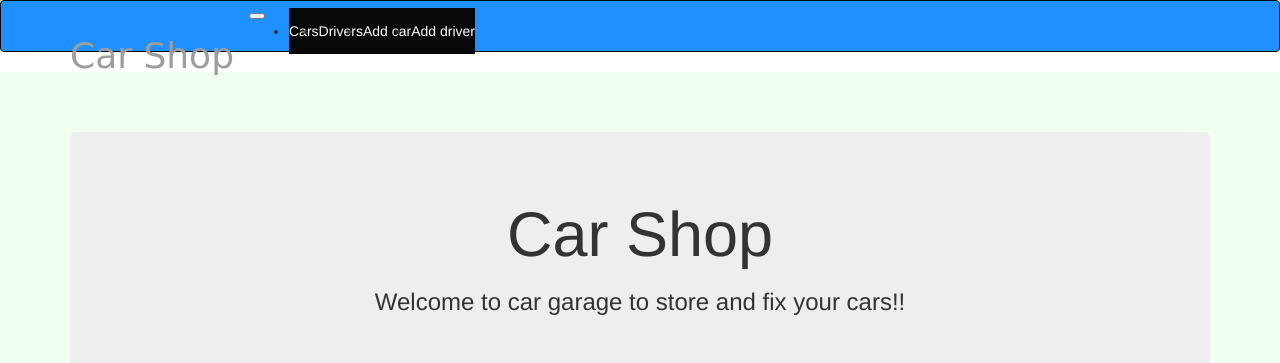
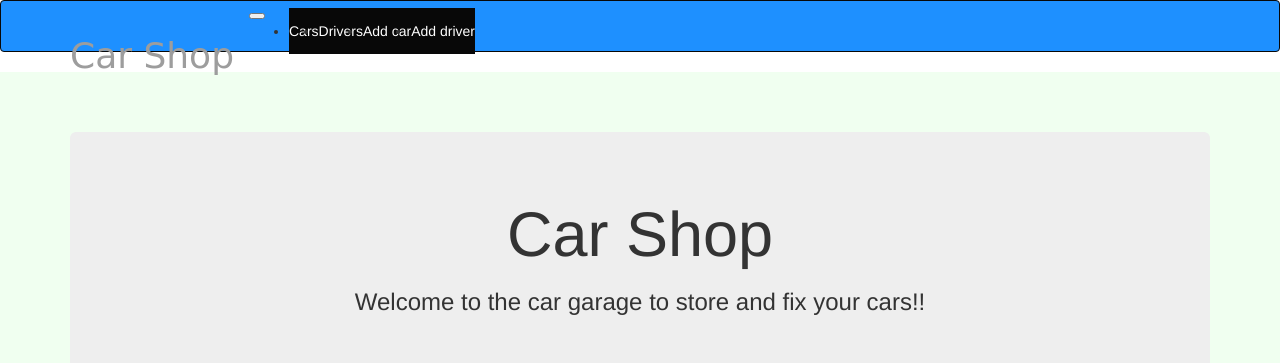
Before and after one commit to a7med3laa/Django-CarShop, a Django app: page / in a window 1280 px wide. Shown: the top 363 px of the page. Run offline with Django 4.2, Linux system fonts and the light colour scheme; some libraries are stand-ins or nearby versions.

Commit message:
Update home.html

```diff
--- a/templates/home.html
+++ b/templates/home.html
@@ -6,16 +6,9 @@
 <div class="container">
 <div class="jumbotron text-center">
       <h1>Car Shop</h1>
-      <h3>Welcome to car garage to store and fix your cars!! </h3>
+      <h3>Welcome to the car garage to store and fix your cars!! </h3>
       <br>
-      <br>
-      <img src="{%static 'image/cars.jpg'%}" alt="cars"
-      style="width:800px;height:400px;" >
-
-      <br>
-      <br>
-      <br>
-      <!-- <div class="btn-group btn-group-justified btn-group-lg">
+      <br><div class="btn-group btn-group-justified btn-group-lg">
 
         <a href="{%url 'allcars'%}" class="btn btn-primary">Cars</a>
 
@@ -25,7 +18,10 @@
 
         <a href="{%url 'addcar'%}" class="btn btn-primary">Add Car</a>
 
-      </div> -->
+      </div>
+      <br>
+      <br>
+      <br>
 
 </div>
 </div>
```
